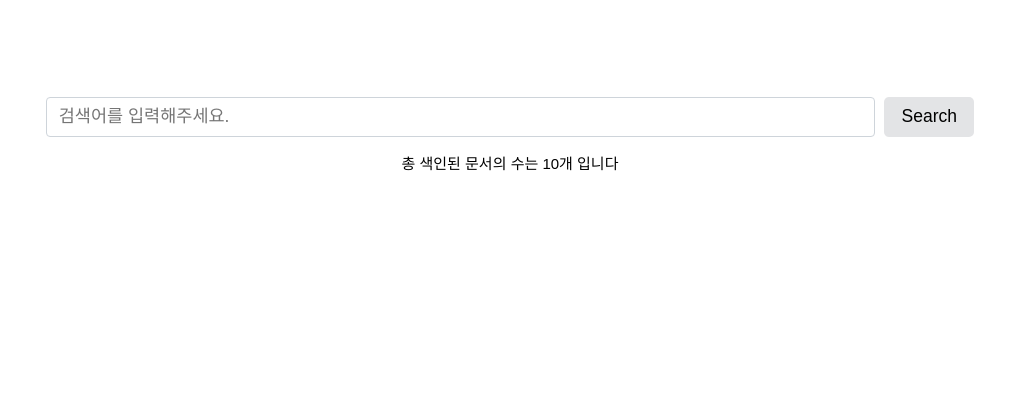
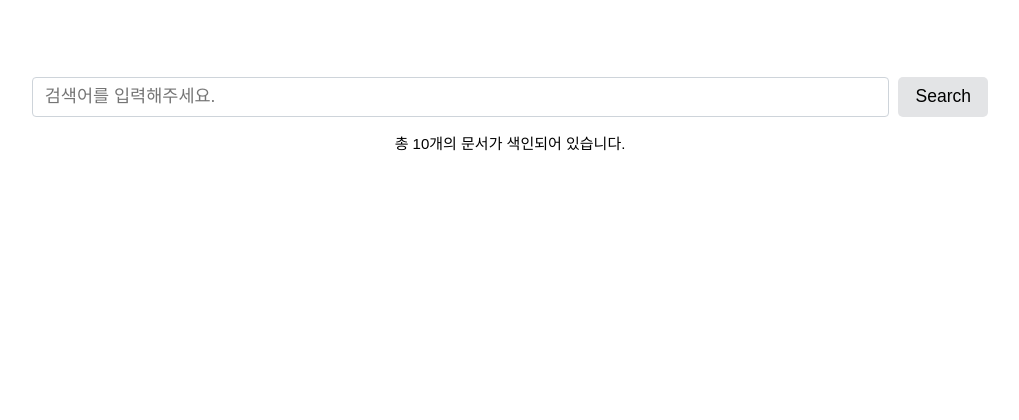
Before and after one commit to 0sunzero0/NKDB-Demo, a Flask app: template templates/index.html in a window 1280 px wide. Shown: the part 216-636 px from the top of the page, without its empty margins (130-1149 px from the left). Run offline with Flask 2, Linux system fonts and the light colour scheme; the template is opened without the code that fills it: most values are stand-ins (such as "Sample title", 1, 10 or a date in 2020).

Commit message:
revise index.html

```diff
--- a/templates/index.html
+++ b/templates/index.html
@@ -15,7 +15,7 @@
 
 <section class ="search_section">
     <div class="search">
-        <form action = "./result" method = "post" class ="search" id="option">
+        <form action = "./result" method = "post" lass ="search" id="option">
             <span class="input_content">
                 <input type="text" id="search_input" class="info" placeholder ="검색어를 입력해주세요." name="keyword">
             </span>
@@ -26,9 +26,10 @@
     </div>
     <div class = "count">
     {% if index_total %}
-    <p>총 색인된 문서의 수는 {{ index_total }}개 입니다</p>
+    <p>총 {{ index_total }}개의 문서가 색인되어 있습니다.</p>
     {% endif %}
     </div>
+
 </section>
 
 <div class="footer">
```
